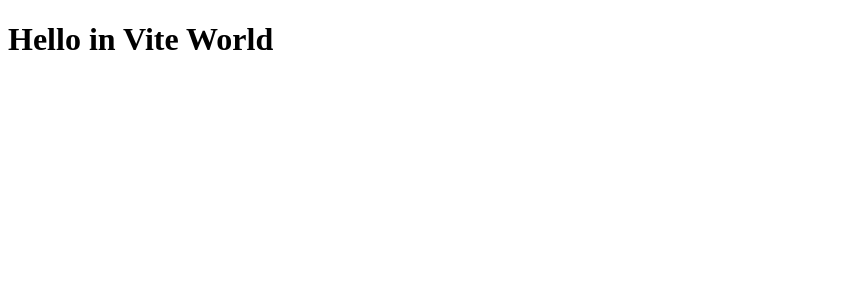
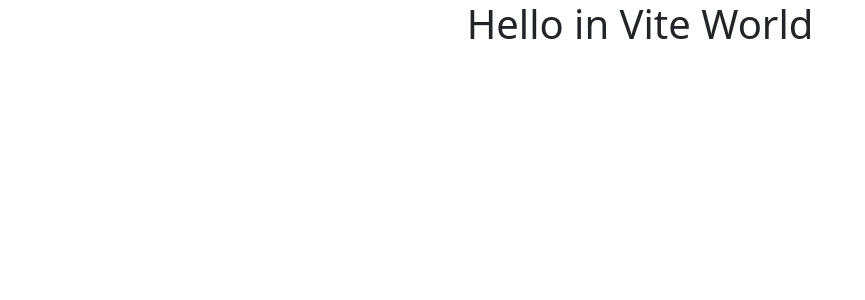
Before and after one commit to AndyDAntuono/vite-comics, a Vue app: page / in a window 1280 px wide. Shown: the top 300 px of the page, without its empty margins (0-865 px from the left). Built offline with nearby package versions, Linux system fonts and the light colour scheme.

Commit message:
[UPD] deleted AppTitle.vue;  updated readme.md, App.vue; created generals.scss

```diff
--- a/src/App.vue
+++ b/src/App.vue
@@ -1,19 +1,15 @@
 <script>
-import AppTitle from './components/AppTitle.vue';
+export default {
 
-export default {
-  components: {
-    AppTitle
-  }
 }
 </script>
-
-<template>
-  <div>
-    <AppTitle />
-  </div>
+<template lang="">
+    <div>
+        <h1 class="text-center">Hello in Vite World</h1>
+    </div>
 </template>
 
-<style>
-
+<!--scrivendo come segue si importa come si deve generals.scss-->
+<style lang="scss">
+@use './styles/generals.scss';
 </style>
--- a/src/components/AppTitle.vue
+++ /dev/null
@@ -1,15 +0,0 @@
-<script>
-export default {
-
-}
-</script>
-
-<template lang="">
-    <div>
-        <h1>Hello in Vite World</h1>
-    </div>
-</template>
-
-<style lang="">
-
-</style>
--- a/src/styles/generals.scss
+++ b/src/styles/generals.scss
@@ -0,0 +1 @@
+@import "../node_modules/bootstrap/scss/bootstrap";
```
Also changed, not shown: 1 other file (tests, documents, lock files or other folders).
